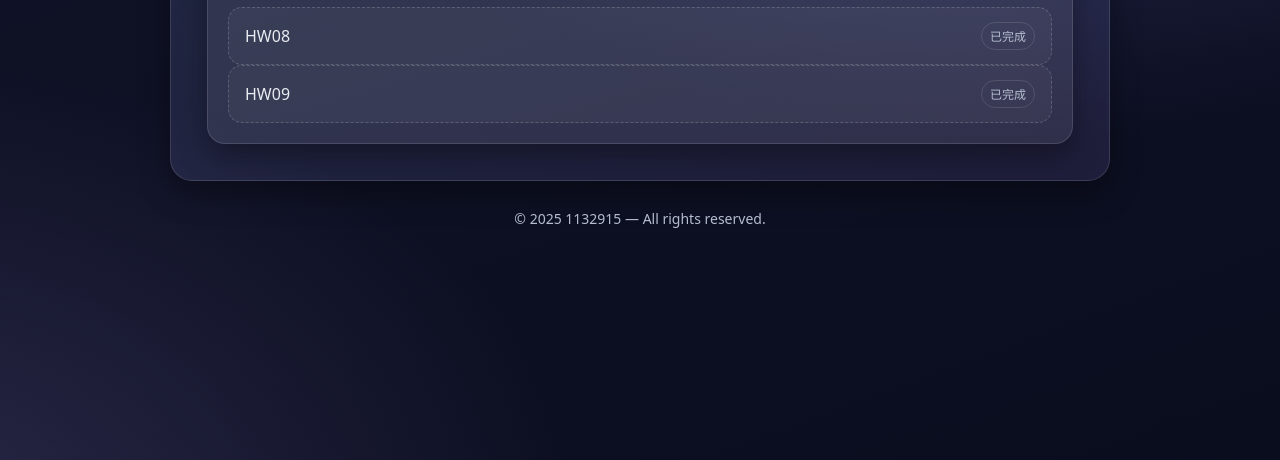
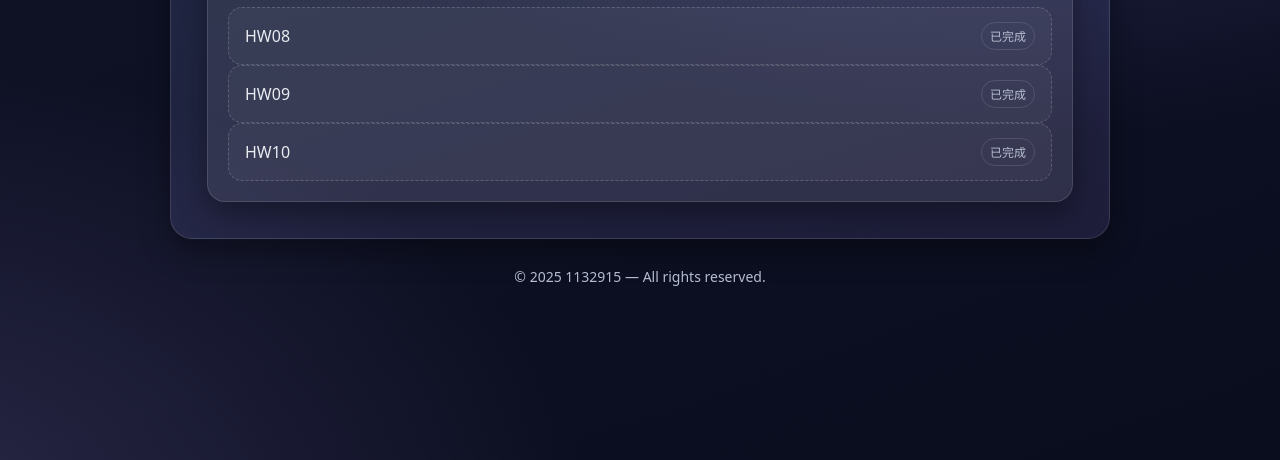
Before and after one commit to momo122537/momo122537.github.io, a plain HTML site: page index.html in a window 1280 px wide. Shown: the part 340-800 px from the top of the page. Drawn offline with Linux system fonts and the light colour scheme.

Commit message:
Add navigation for HW10 in index.html

```diff
--- a/index.html
+++ b/index.html
@@ -95,6 +95,13 @@
             <span class="badge">已完成</span>
           </a>
         </nav>
+
+        <nav class="links">
+          <a class="linkitem" href="https://momo122537.github.io/1132915.html">
+            <span>HW10</span>
+            <span class="badge">已完成</span>
+          </a>
+        </nav>
       </section>
     </main>
 
```
